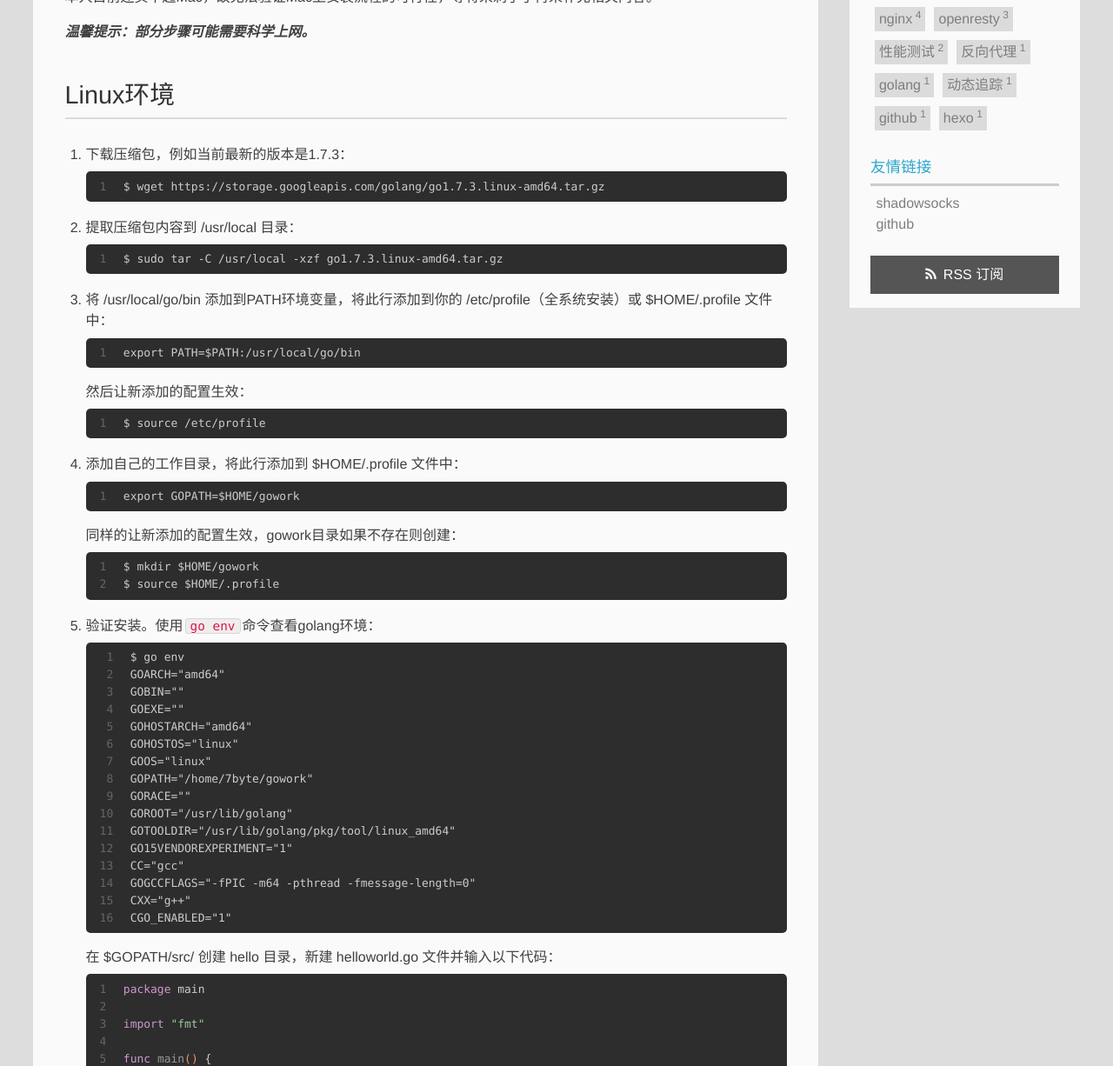
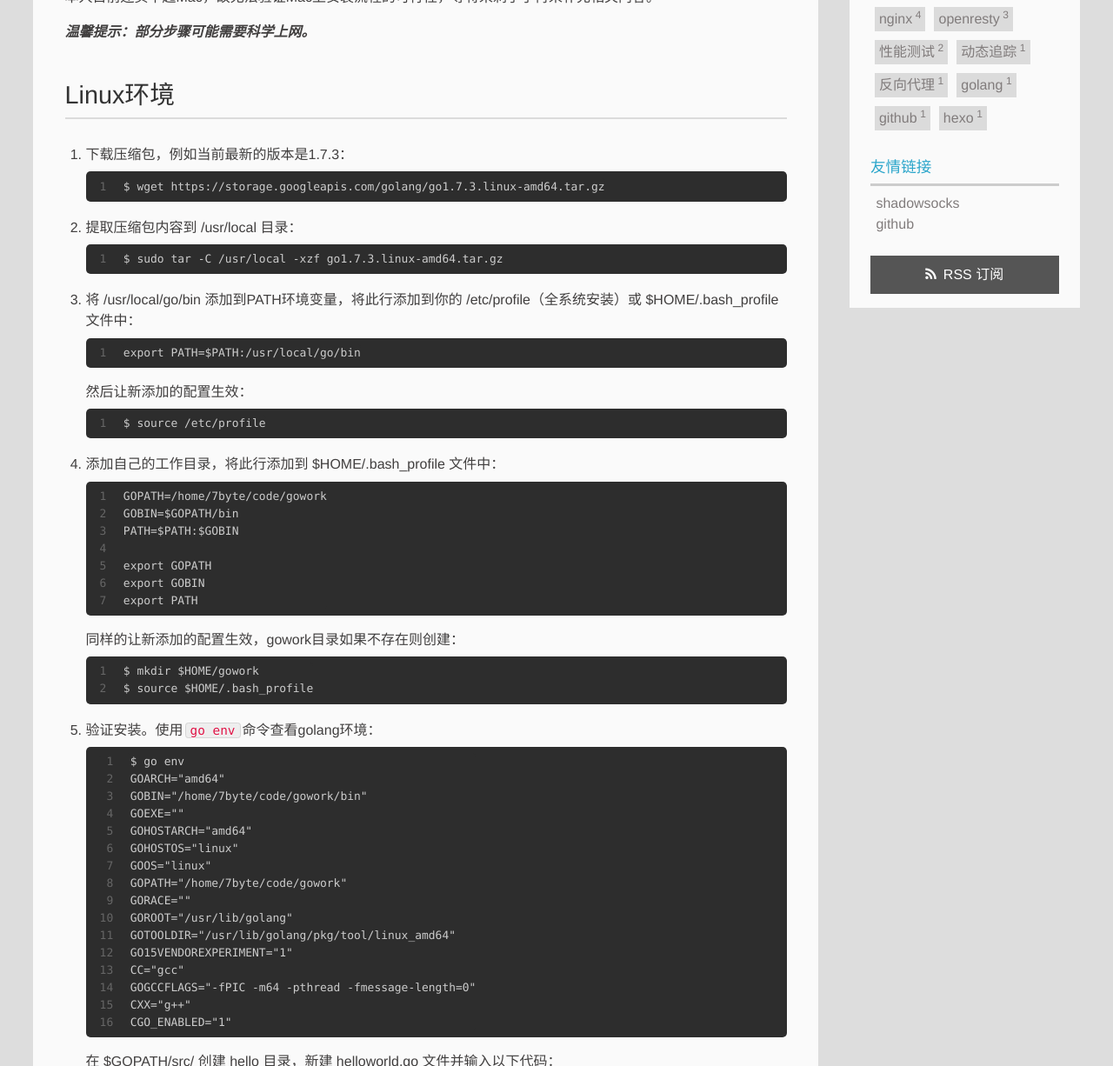
Before and after one commit to 7byte/7byte.github.com, a plain HTML site: page 2016/11/14/trytouse-golang/index.html in a window 1280 px wide. Shown: the part 518-1744 px from the top of the page at 87% size. Drawn offline with Linux system fonts and the light colour scheme; a script that the page names is missing.

Commit message:
Site updated: 2017-01-15 23:07:42

```diff
--- a/2016/11/14/trytouse-golang/index.html
+++ b/2016/11/14/trytouse-golang/index.html
@@ -20,7 +20,7 @@
 <meta property="og:image" content="http://7byte.github.io/images/20161207214519.png">
 <meta property="og:image" content="http://7byte.github.io/images/20161207220023.png">
 <meta property="og:image" content="http://7byte.github.io/images/20170113230448.jpg">
-<meta property="og:updated_time" content="2017-01-13T16:39:36.667Z">
+<meta property="og:updated_time" content="2017-01-15T14:58:52.707Z">
 <meta name="twitter:card" content="summary">
 <meta name="twitter:title" content="golang环境搭建">
 <meta name="twitter:description" content="最近由于工作上的原因开始接触golang，虽然早前就已听说golang的大名，但是也仅仅只有一个大概的印象，比如其对C语言系程序员来说别扭的声明、集其它程序语言优秀设计于一身的大杂烩式语法、天生的并发机制、谷歌亲爹的强大背景。毫无疑问这是一门实用至上的语言，非常值得学习。本文记录Linux和Windows下golang环境的搭建过程，以便将来查阅。内容参照官方安装说明文档（安装golang），以及">
@@ -105,18 +105,18 @@
 <li><p>提取压缩包内容到 /usr/local 目录：</p>
 <figure class="highlight plain"><table><tr><td class="gutter"><pre><div class="line">1</div></pre></td><td class="code"><pre><div class="line">$ sudo tar -C /usr/local -xzf go1.7.3.linux-amd64.tar.gz</div></pre></td></tr></table></figure>
 </li>
-<li><p>将 /usr/local/go/bin 添加到PATH环境变量，将此行添加到你的 /etc/profile（全系统安装）或 $HOME/.profile 文件中：</p>
+<li><p>将 /usr/local/go/bin 添加到PATH环境变量，将此行添加到你的 /etc/profile（全系统安装）或 $HOME/.bash_profile 文件中：</p>
 <figure class="highlight plain"><table><tr><td class="gutter"><pre><div class="line">1</div></pre></td><td class="code"><pre><div class="line">export PATH=$PATH:/usr/local/go/bin</div></pre></td></tr></table></figure>
 <p>然后让新添加的配置生效：</p>
 <figure class="highlight plain"><table><tr><td class="gutter"><pre><div class="line">1</div></pre></td><td class="code"><pre><div class="line">$ source /etc/profile</div></pre></td></tr></table></figure>
 </li>
-<li><p>添加自己的工作目录，将此行添加到 $HOME/.profile 文件中：</p>
-<figure class="highlight plain"><table><tr><td class="gutter"><pre><div class="line">1</div></pre></td><td class="code"><pre><div class="line">export GOPATH=$HOME/gowork</div></pre></td></tr></table></figure>
+<li><p>添加自己的工作目录，将此行添加到 $HOME/.bash_profile 文件中：</p>
+<figure class="highlight plain"><table><tr><td class="gutter"><pre><div class="line">1</div><div class="line">2</div><div class="line">3</div><div class="line">4</div><div class="line">5</div><div class="line">6</div><div class="line">7</div></pre></td><td class="code"><pre><div class="line">GOPATH=/home/7byte/code/gowork</div><div class="line">GOBIN=$GOPATH/bin</div><div class="line">PATH=$PATH:$GOBIN</div><div class="line"></div><div class="line">export GOPATH</div><div class="line">export GOBIN</div><div class="line">export PATH</div></pre></td></tr></table></figure>
 <p>同样的让新添加的配置生效，gowork目录如果不存在则创建：</p>
-<figure class="highlight plain"><table><tr><td class="gutter"><pre><div class="line">1</div><div class="line">2</div></pre></td><td class="code"><pre><div class="line">$ mkdir $HOME/gowork</div><div class="line">$ source $HOME/.profile</div></pre></td></tr></table></figure>
+<figure class="highlight plain"><table><tr><td class="gutter"><pre><div class="line">1</div><div class="line">2</div></pre></td><td class="code"><pre><div class="line">$ mkdir $HOME/gowork</div><div class="line">$ source $HOME/.bash_profile</div></pre></td></tr></table></figure>
 </li>
 <li><p>验证安装。使用<code>go env</code>命令查看golang环境：</p>
-<figure class="highlight plain"><table><tr><td class="gutter"><pre><div class="line">1</div><div class="line">2</div><div class="line">3</div><div class="line">4</div><div class="line">5</div><div class="line">6</div><div class="line">7</div><div class="line">8</div><div class="line">9</div><div class="line">10</div><div class="line">11</div><div class="line">12</div><div class="line">13</div><div class="line">14</div><div class="line">15</div><div class="line">16</div></pre></td><td class="code"><pre><div class="line">$ go env</div><div class="line">GOARCH=&quot;amd64&quot;</div><div class="line">GOBIN=&quot;&quot;</div><div class="line">GOEXE=&quot;&quot;</div><div class="line">GOHOSTARCH=&quot;amd64&quot;</div><div class="line">GOHOSTOS=&quot;linux&quot;</div><div class="line">GOOS=&quot;linux&quot;</div><div class="line">GOPATH=&quot;/home/7byte/gowork&quot;</div><div class="line">GORACE=&quot;&quot;</div><div class="line">GOROOT=&quot;/usr/lib/golang&quot;</div><div class="line">GOTOOLDIR=&quot;/usr/lib/golang/pkg/tool/linux_amd64&quot;</div><div class="line">GO15VENDOREXPERIMENT=&quot;1&quot;</div><div class="line">CC=&quot;gcc&quot;</div><div class="line">GOGCCFLAGS=&quot;-fPIC -m64 -pthread -fmessage-length=0&quot;</div><div class="line">CXX=&quot;g++&quot;</div><div class="line">CGO_ENABLED=&quot;1&quot;</div></pre></td></tr></table></figure>
+<figure class="highlight plain"><table><tr><td class="gutter"><pre><div class="line">1</div><div class="line">2</div><div class="line">3</div><div class="line">4</div><div class="line">5</div><div class="line">6</div><div class="line">7</div><div class="line">8</div><div class="line">9</div><div class="line">10</div><div class="line">11</div><div class="line">12</div><div class="line">13</div><div class="line">14</div><div class="line">15</div><div class="line">16</div></pre></td><td class="code"><pre><div class="line">$ go env</div><div class="line">GOARCH=&quot;amd64&quot;</div><div class="line">GOBIN=&quot;/home/7byte/code/gowork/bin&quot;</div><div class="line">GOEXE=&quot;&quot;</div><div class="line">GOHOSTARCH=&quot;amd64&quot;</div><div class="line">GOHOSTOS=&quot;linux&quot;</div><div class="line">GOOS=&quot;linux&quot;</div><div class="line">GOPATH=&quot;/home/7byte/code/gowork&quot;</div><div class="line">GORACE=&quot;&quot;</div><div class="line">GOROOT=&quot;/usr/lib/golang&quot;</div><div class="line">GOTOOLDIR=&quot;/usr/lib/golang/pkg/tool/linux_amd64&quot;</div><div class="line">GO15VENDOREXPERIMENT=&quot;1&quot;</div><div class="line">CC=&quot;gcc&quot;</div><div class="line">GOGCCFLAGS=&quot;-fPIC -m64 -pthread -fmessage-length=0&quot;</div><div class="line">CXX=&quot;g++&quot;</div><div class="line">CGO_ENABLED=&quot;1&quot;</div></pre></td></tr></table></figure>
 <p>在 $GOPATH/src/ 创建 hello 目录，新建 helloworld.go 文件并输入以下代码：</p>
 <figure class="highlight go"><table><tr><td class="gutter"><pre><div class="line">1</div><div class="line">2</div><div class="line">3</div><div class="line">4</div><div class="line">5</div><div class="line">6</div><div class="line">7</div></pre></td><td class="code"><pre><div class="line"><span class="keyword">package</span> main</div><div class="line"></div><div class="line"><span class="keyword">import</span> <span class="string">"fmt"</span></div><div class="line"></div><div class="line"><span class="function"><span class="keyword">func</span> <span class="title">main</span><span class="params">()</span></span> &#123;</div><div class="line">    fmt.Printf(<span class="string">"hello, world\n"</span>)</div><div class="line">&#125;</div></pre></td></tr></table></figure>
 <p>运行我们的hello程序，如果得到以下输出说明配置成功。</p>
@@ -281,15 +281,15 @@
 
 
 
+				<li><a href="/tags/动态追踪/" title="动态追踪">动态追踪<sup>1</sup></a></li>
+
+
+
 				<li><a href="/tags/反向代理/" title="反向代理">反向代理<sup>1</sup></a></li>
 
 
 
 				<li><a href="/tags/golang/" title="golang">golang<sup>1</sup></a></li>
-
-
-
-				<li><a href="/tags/动态追踪/" title="动态追踪">动态追踪<sup>1</sup></a></li>
 
 
 
--- a/index.html
+++ b/index.html
@@ -284,15 +284,15 @@ OpenResty ™ 是</p>
 
 
 
+				<li><a href="/tags/动态追踪/" title="动态追踪">动态追踪<sup>1</sup></a></li>
+
+
+
 				<li><a href="/tags/反向代理/" title="反向代理">反向代理<sup>1</sup></a></li>
 
 
 
 				<li><a href="/tags/golang/" title="golang">golang<sup>1</sup></a></li>
-
-
-
-				<li><a href="/tags/动态追踪/" title="动态追踪">动态追踪<sup>1</sup></a></li>
 
 
 
```
Also changed, not shown: 2016/07/22/基于hexo搭建github个人博客/index.html (+4 -4 lines), 2016/08/20/trytouse-openresty/index.html (+5 -5 lines), 2016/10/02/trytouse-FlameGraph/index.html (+5 -5 lines), 2016/10/02/trytouse-conn-pool/index.html (+5 -5 lines), 2016/10/02/trytouse-wrk/index.html (+4 -4 lines), 2016/12/11/nginx-reverse-proxy/index.html (+4 -4 lines), atom.xml (+12 -12 lines), sitemap.xml (+10 -10 lines).
